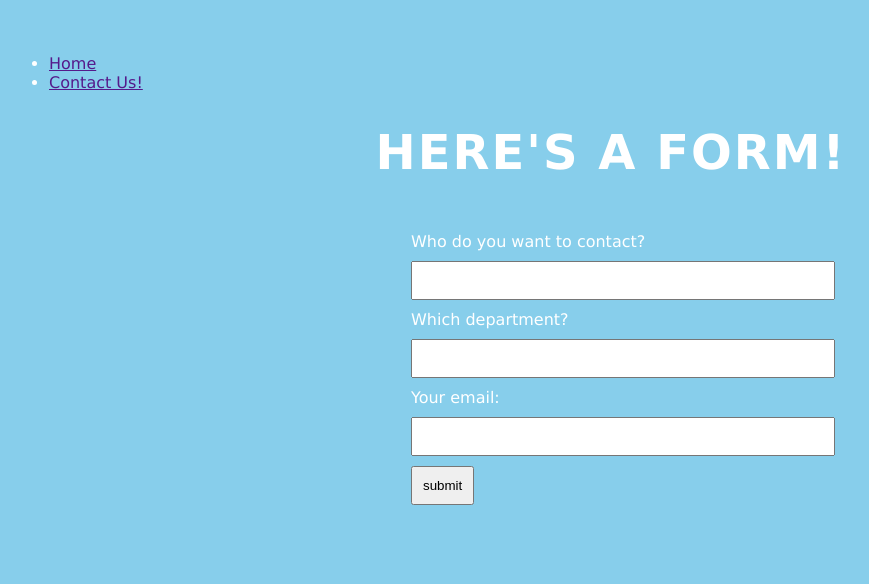
After one commit to AkBo24/JavascriptPractice, a Node project: template NodeJS/Express/Views/form.ejs in a window 1280 px wide. The commit adds this page. Shown: the top 584 px of the page, without its empty margins (29-898 px from the left). Run offline with Node 20 templates, Linux system fonts and the light colour scheme; the template is opened without the code that fills it, so the values that code supplies are empty.

Commit message:
Query Strings

```diff
--- /dev/null
+++ b/NodeJS/Express/QueryStrings.js
@@ -0,0 +1,23 @@
+/*
+* Query Strings are requests for a server to parse data and return the result
+*      Ex: localhost:3000/contact?name=Akshay%Bodla&dept=security
+*          here we ask the server to find the profile with the name Akshay Bodla
+*          within the security department
+*
+* To access these queries: response.query.*variable name*
+*      To send all of the search terms to an engine send res.query
+*
+*/
+
+const express = require('express');
+const server  = express();
+
+server.use('/css', express.static('css'));
+server.get('/', (req, res) => {
+  res.render('website.ejs');
+});
+
+server.get('/form', (req, res) => {
+  res.render('form.ejs', {profile: req.params.id, query: req.query});
+});
+server.listen(3000, '127.0.0.1')
--- /dev/null
+++ b/NodeJS/Express/Views/form.ejs
@@ -0,0 +1,26 @@
+<!DOCTYPE html>
+
+<head>
+
+  <link rel="stylesheet" href="/css/master.css">
+</head>
+
+<body>
+  <%- include('Partials/navigation.html'); %>
+  <h1>Here's a form!</h1>
+  <form id="contact-form">
+    <label for="who">Who do you want to contact?</label>
+    <input type="text" name="who" value = "<%= query.who %>">
+
+    <label for="department">Which department?</label>
+    <input type="text" name="department"  value = "<%= query.department %>">
+
+    <label for="email">Your email:</label>
+    <input type="email" name="email">
+
+    <input type="submit" value="submit">
+</form>
+
+</body>
+
+</html>
--- a/NodeJS/Express/css/master.css
+++ b/NodeJS/Express/css/master.css
@@ -1,3 +1,6 @@
 body{background: skyblue; font-family: verdana; color: #fff; padding: 30px;}
 h1{font-size: 48px; text-transform: uppercase; letter-spacing: 2px; text-align: center;}
 p{font-size: 16px; text-align: center;}
+form{width: 400px; max-width: 100%; padding: 20px; margin: 20px auto;}
+input{display: block; margin: 10px 0; padding: 10px; width: 100%;}
+input[type='submit']{width: auto;}
```
